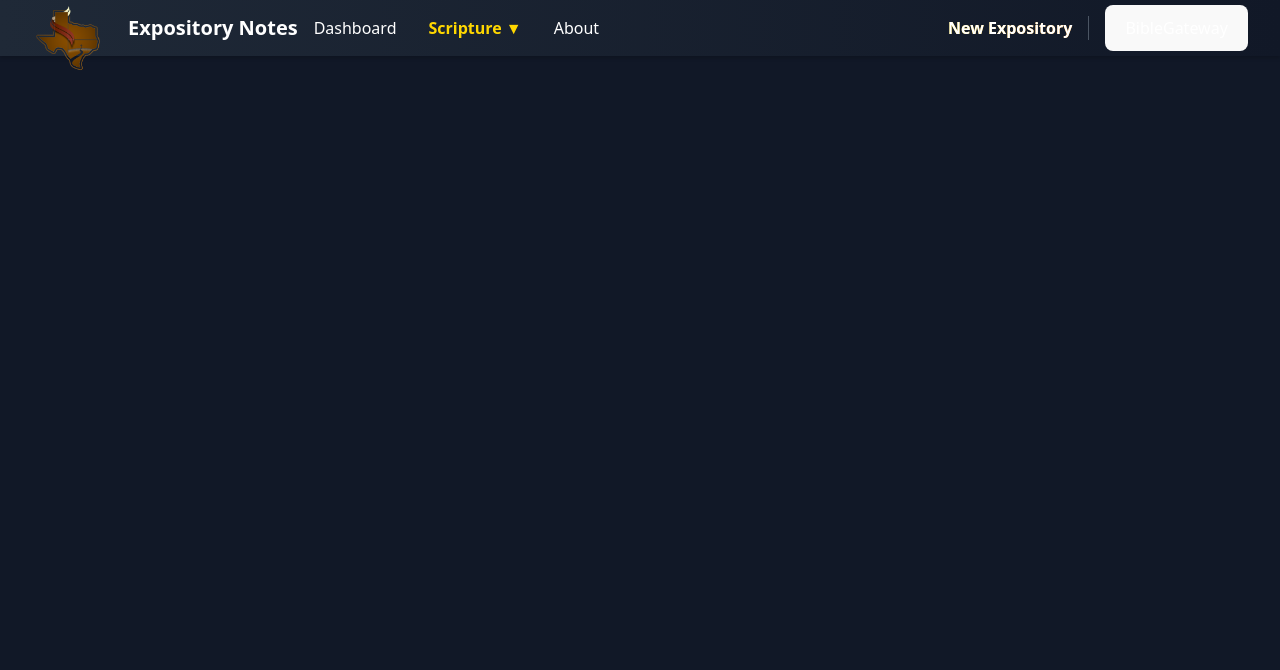
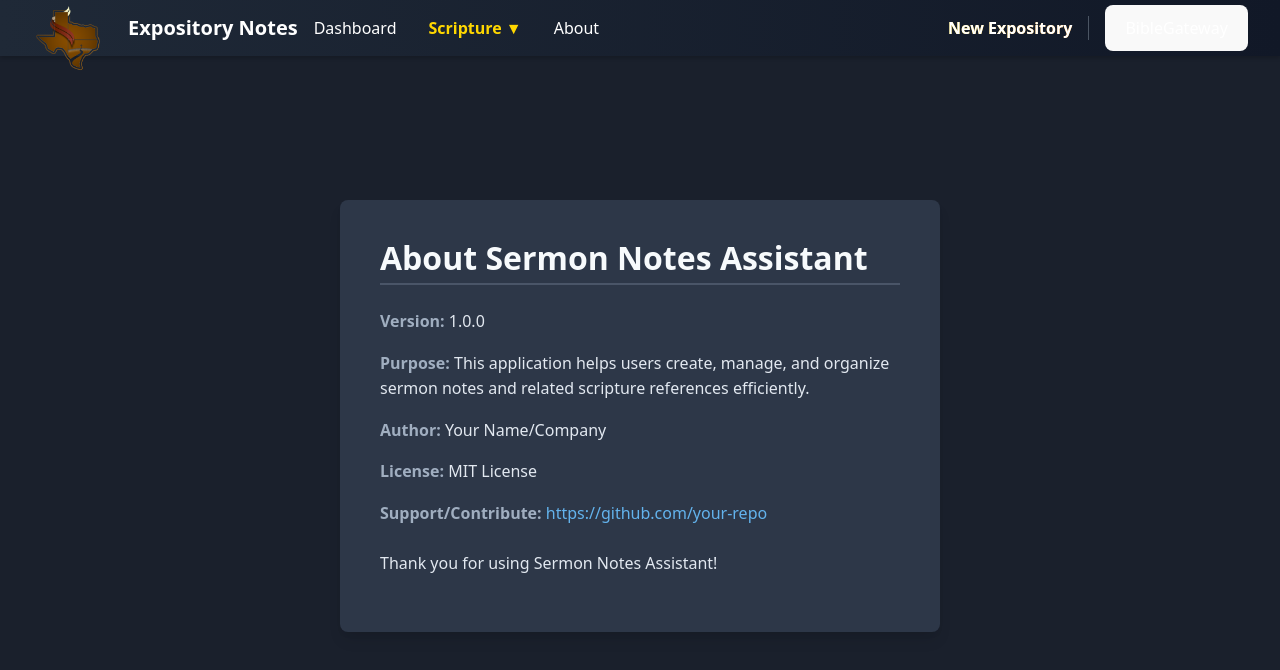
Before and after one commit to Hanson-2/SermonAssistant, a React (Vite) app: page /about in a window 1280 px wide. Shown: the top 670 px of the page. Built offline with nearby package versions, Linux system fonts and the light colour scheme; no server answers; sample sign-in values are in the browser's storage.

Commit message:
Version 1

```diff
--- a/src/App.tsx
+++ b/src/App.tsx
@@ -16,6 +16,7 @@ import CurrentlyAddedScripturePage from "./pages/CurrentlyAddedScripturePage";
 import ScriptureBookPage from "./pages/ScriptureBookPage";
 import LoginPage from "./pages/LoginPage";
 import { ThemesAndTopicsPage, TaggedVersesPage } from "./pages/ThemesAndTopicsPage"; // Added import
+import AboutPage from "./pages/AboutPage"; // Added import for AboutPage
 
 function App() {
   const [showSplash, setShowSplash] = useState(true);
@@ -57,6 +58,9 @@ function App() {
 
           {/* Login Page */}
           <Route path="/login" element={<LoginPage />} />
+
+          {/* About Page */}
+          <Route path="/about" element={<AboutPage />} />
         </Routes>
       </main>
     </div>
--- /dev/null
+++ b/src/pages/AboutPage.css
@@ -0,0 +1,52 @@
+.about-page-container {
+    display: flex;
+    flex-direction: column;
+    align-items: center;
+    justify-content: center;
+    min-height: calc(100vh - 80px); /* Adjust 80px based on your NavBar height */
+    padding: 2rem;
+    background-color: #1a202c; /* Similar to your dark theme */
+    color: #e2e8f0; /* Light text for dark background */
+  }
+
+  .about-page-content {
+    background-color: #2d3748; /* Slightly lighter card background */
+    padding: 2.5rem;
+    border-radius: 0.5rem;
+    box-shadow: 0 10px 15px -3px rgba(0, 0, 0, 0.1), 0 4px 6px -2px rgba(0, 0, 0, 0.05);
+    max-width: 600px;
+    width: 100%;
+    text-align: left;
+  }
+
+  .about-page-content h1 {
+    font-size: 2rem;
+    font-weight: bold;
+    color: #f7fafc; /* White heading */
+    margin-bottom: 1.5rem;
+    border-bottom: 2px solid #4a5568;
+    padding-bottom: 0.5rem;
+  }
+
+  .about-page-content p {
+    font-size: 1rem;
+    line-height: 1.6;
+    margin-bottom: 1rem;
+  }
+
+  .about-page-content strong {
+    color: #a0aec0; /* Slightly muted strong text */
+  }
+
+  .about-page-content a {
+    color: #63b3ed; /* Blue link color */
+    text-decoration: none;
+  }
+
+  .about-page-content a:hover {
+    text-decoration: underline;
+  }
+
+  .mt-6 {
+    margin-top: 1.5rem; /* 24px */
+  }
--- /dev/null
+++ b/src/pages/AboutPage.tsx
@@ -0,0 +1,37 @@
+import React from 'react';
+import './AboutPage.css'; // We'll create this CSS file next
+
+const AboutPage: React.FC = () => {
+  // Replace with your actual app information
+  const appInfo = {
+    name: 'Sermon Notes Assistant', // Replace with your app name
+    version: '1.0.0', // Replace with your app version
+    purpose: 'This application helps users create, manage, and organize sermon notes and related scripture references efficiently.', // Replace with your app's purpose
+    author: 'Your Name/Company', // Replace with author/company
+    license: 'MIT License', // Replace with your license
+    contact: 'https://github.com/your-repo', // Replace with your support/GitHub link
+  };
+
+  return (
+    <div className="about-page-container">
+      <div className="about-page-content">
+        <h1>About {appInfo.name}</h1>
+        <p><strong>Version:</strong> {appInfo.version}</p>
+        <p><strong>Purpose:</strong> {appInfo.purpose}</p>
+        <p><strong>Author:</strong> {appInfo.author}</p>
+        <p><strong>License:</strong> {appInfo.license}</p>
+        <p>
+          <strong>Support/Contribute:</strong>{' '}
+          <a href={appInfo.contact} target="_blank" rel="noopener noreferrer">
+            {appInfo.contact}
+          </a>
+        </p>
+        <p className="mt-6">
+          Thank you for using {appInfo.name}!
+        </p>
+      </div>
+    </div>
+  );
+};
+
+export default AboutPage;
```
